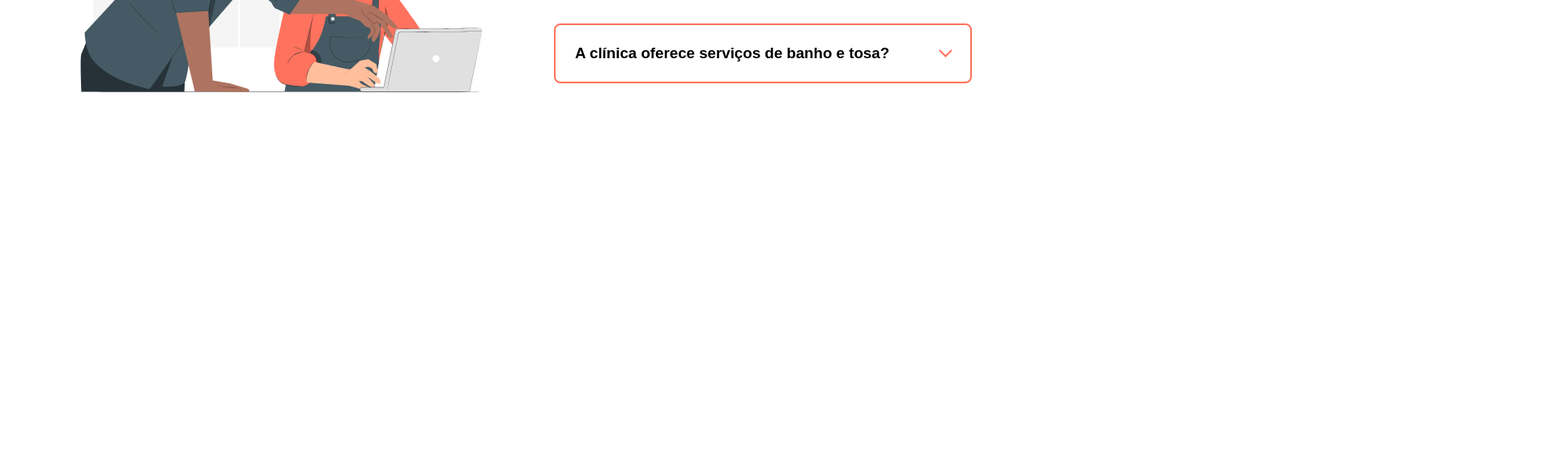
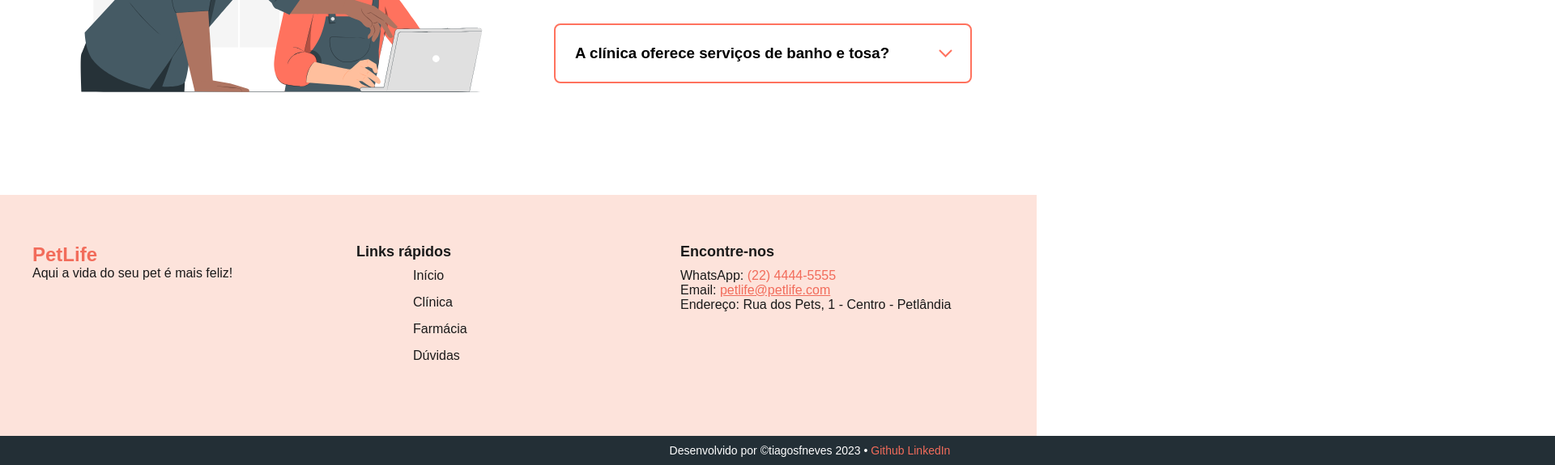
Before and after one commit to Maysa-Soares/PetCare, a plain HTML site: page index.html in a window 1280 px wide. Shown: the part 3436-4011 px from the top of the page at 81% size, 1920 px wide, since content can reach past the window. Before the commit the page ends 3677 px from the top, so only its background shows below. Drawn offline with Linux system fonts and the light colour scheme.

Commit message:
UPDATE - Footer: HML e CSS

```diff
--- a/css/main.css
+++ b/css/main.css
@@ -1,3 +1,4 @@
+
 * {
     box-sizing: border-box;
     margin: 0;
@@ -240,3 +241,68 @@ h1{
     overflow: 24px;
     padding: 60px 24px 10px 24px;
 }
+
+/* Rodape */
+.footer {
+    background-color: #fde3db;
+    color: #1a1a1a;
+    padding: 40px 30px 0;
+    font-family: Arial, sans-serif;
+    align-items: center;
+  }
+
+  .footer-content {
+    display: flex;
+    justify-content: space-between;
+    flex-wrap: wrap;
+    max-width: 1200px;
+    margin: auto;
+  }
+
+  .footer-section {
+    flex: 1;
+    min-width: 250px;
+    margin: 20px 0;
+  }
+
+  .footer-section h2.logo {
+    color: #f26c5b;
+    font-weight: bold;
+    font-size: 24px;
+  }
+
+  .footer-section h3 {
+    font-size: 18px;
+    margin-bottom: 10px;
+  }
+
+  .footer-section ul {
+    list-style: none;
+    padding: 0;
+  }
+
+  .footer-section ul li a {
+    text-decoration: none;
+    color: inherit;
+  }
+
+  .footer-section .highlight {
+    color: #f26c5b;
+  }
+
+  .footer-bottom {
+    background-color: #232f36;
+    color: white;
+    text-align: center;
+    padding: 10px;
+    font-size: 14px;
+    width: 2000px;
+    margin: 0;
+    position: relative;
+    left: -60;
+  }
+
+  .footer-bottom a {
+    color: #f26c5b;
+    text-decoration: none;
+  }
--- a/index.html
+++ b/index.html
@@ -122,5 +122,35 @@
 
     </main>
     <script src="./js/main.js"></script>
+
+    <footer class="footer">
+        <div class="footer-content">
+          <div class="footer-section">
+            <h2 class="logo">PetLife</h2>
+            <p>Aqui a vida do seu pet é mais feliz!</p>
+          </div>
+          <div class="footer-section">
+            <h3>Links rápidos</h3>
+            <ul>
+              <li><a href="#inicio">Início</a></li>
+              <li><a href="#clinica">Clínica</a></li>
+              <li><a href="#farmacia">Farmácia</a></li>
+              <li><a href="#duvidas">Dúvidas</a></li>
+            </ul>
+          </div>
+          <div class="footer-section">
+            <h3>Encontre-nos</h3>
+            <p>WhatsApp: <span class="highlight">(22) 4444-5555</span></p>
+            <p>Email: <a href="mailto:petlife@petlife.com" class="highlight">petlife@petlife.com</a></p>
+            <p>Endereço: Rua dos Pets, 1 - Centro - Petlândia</p>
+          </div>
+        </div>
+      </footer>
+
+      <!-- Fora do container principal -->
+      <div class="footer-bottom">
+        <p>Desenvolvido por ©tiagosfneves 2023 • <a href="#">Github</a> <a href="#">LinkedIn</a></p>
+      </div>
+
 </body>
 </html>
```
